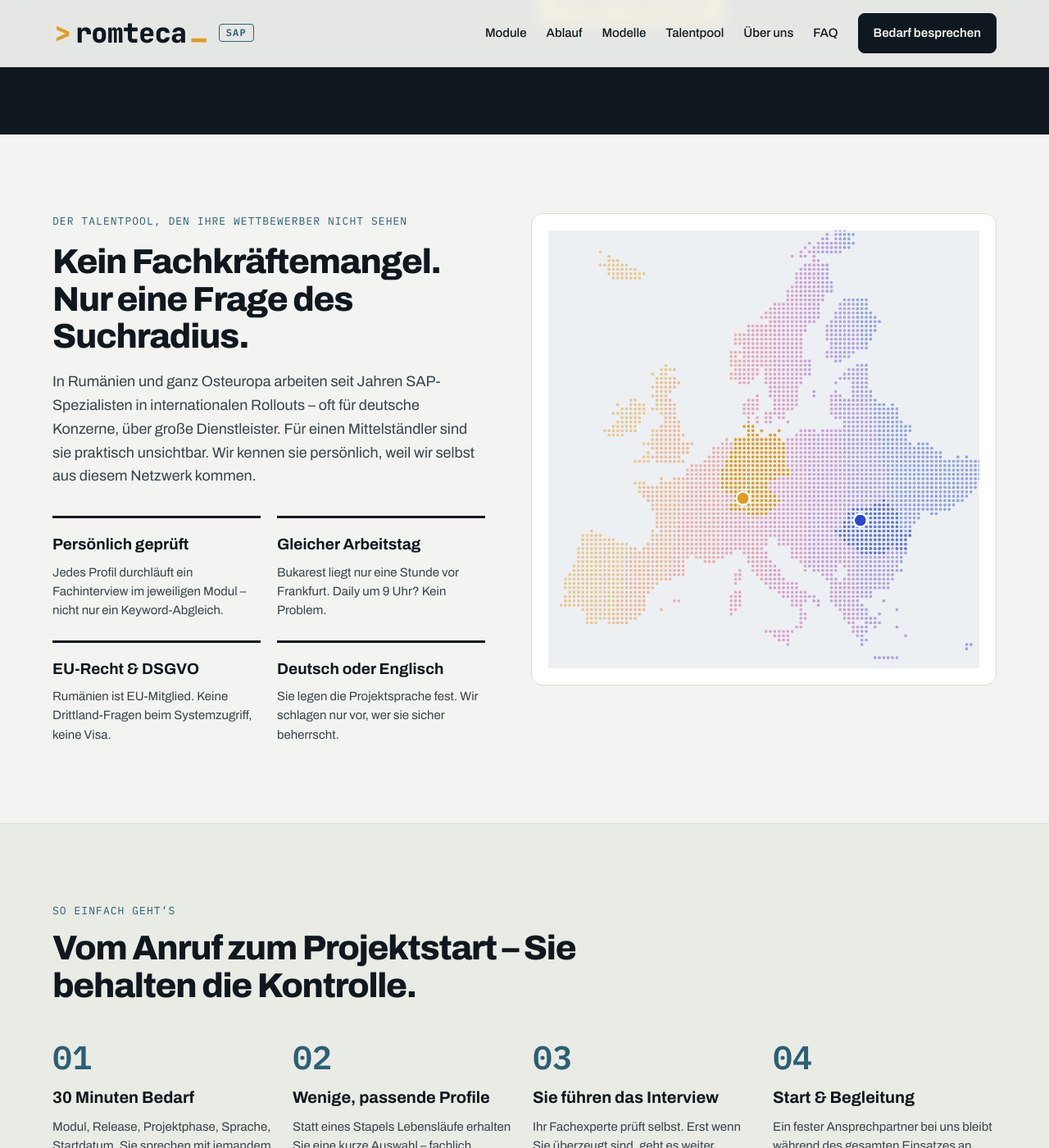
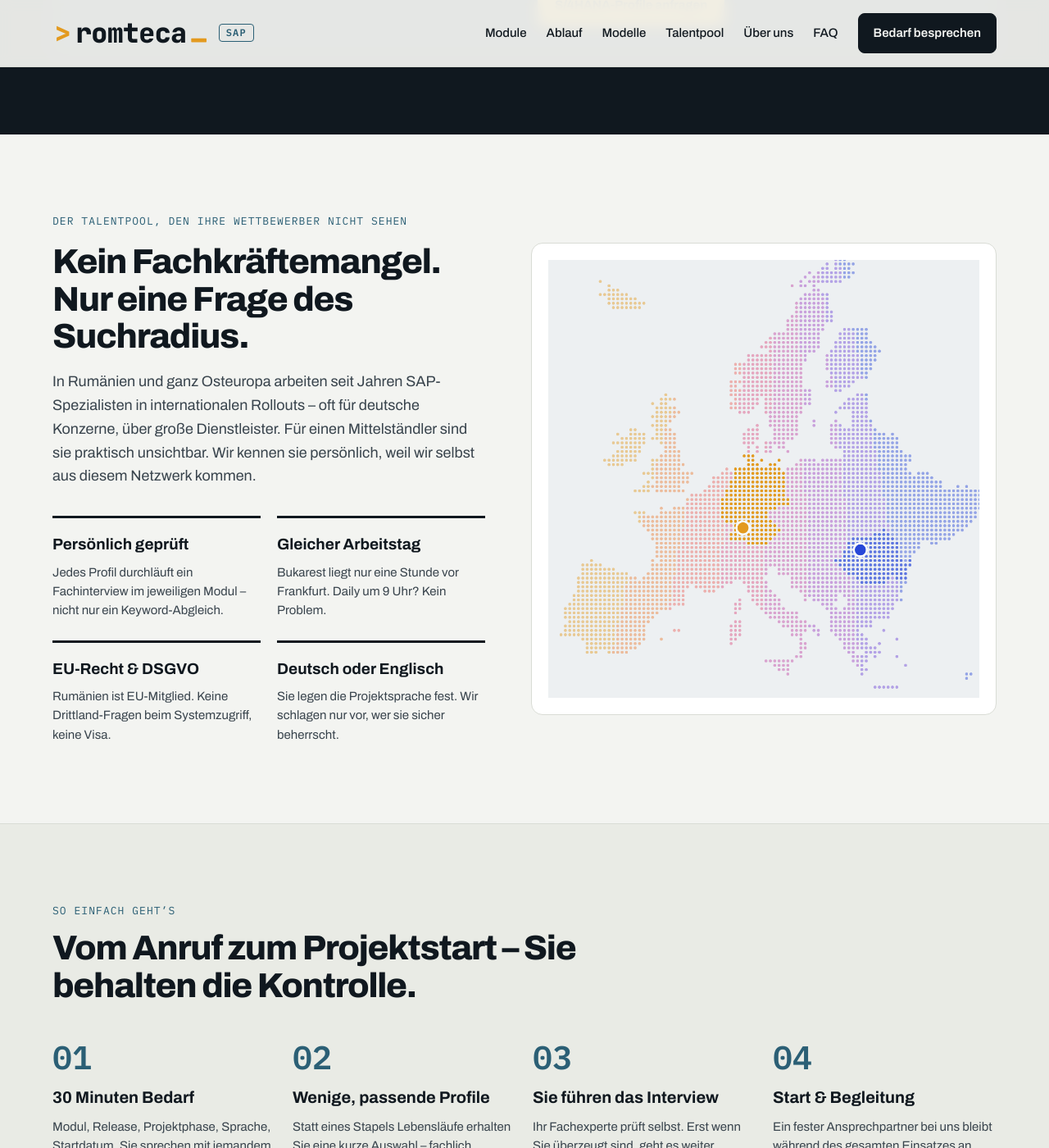
Before and after one commit to cristibalak/web, a Jekyll site: the page built from sap/index.html, in a window 1280 px wide and 1400 px high, scrolled down 2143 px. Shown: the whole window at 82% size. Built offline with Jekyll 4.4.1, drawn with Linux system fonts in a browser that asks for light colours.

Commit message:
Header button "Talk to us", centre SAP talent pool map
Co-Authored-By: Claude Opus 5.5 (1M context) <noreply@anthropic.com>
Claude-Session: https://claude.ai/code/session_01GdZsGbdx9pLT3wtPK8DxwR

```diff
--- a/_includes/header.html
+++ b/_includes/header.html
@@ -9,7 +9,7 @@
         <a class="link" href="{{ item.url | relative_url }}">{{ item.title }}</a>
 {%- endfor %}
       </div>
-      <a class="btn small" id="hdr-cta" href="{{ page.cta_href | default: '/#contact' | relative_url }}">{{ page.cta_text | default: 'Talk to an engineer' }}</a>
+      <a class="btn small" id="hdr-cta" href="{{ page.cta_href | default: '/#contact' | relative_url }}">{{ page.cta_text | default: 'Talk to us' }}</a>
       <button type="button" class="menu-btn" id="menu-btn" aria-label="Menu" aria-expanded="false" aria-controls="menu"><span></span><span></span><span></span></button>
       <div class="qrow">
         <span class="qtitle">Quick links</span>
--- a/assets/css/sap.css
+++ b/assets/css/sap.css
@@ -269,7 +269,7 @@ a:hover { color: var(--teal); }
 .legal p, .legal address { font-style: normal; font-size: 17px; line-height: 1.6; color: var(--text); margin-top: 12px; }
 .legal .back { display: inline-block; margin-top: 48px; font-weight: 600; }
 /* Talentpool: facts 2x2 under the text, top-aligned with the map */
-.map-top { align-items: flex-start; }
+.map-top { align-items: center; }
 .facts-2x2 { flex: none; display: grid; grid-template-columns: repeat(2, minmax(0, 1fr)); gap: 24px 20px; margin-top: 16px; }
 .facts-2x2 > div { flex: none; }
 @media (max-width: 520px) { .facts-2x2 { grid-template-columns: minmax(0, 1fr); } }
```
Also changed, not shown: README.md.
